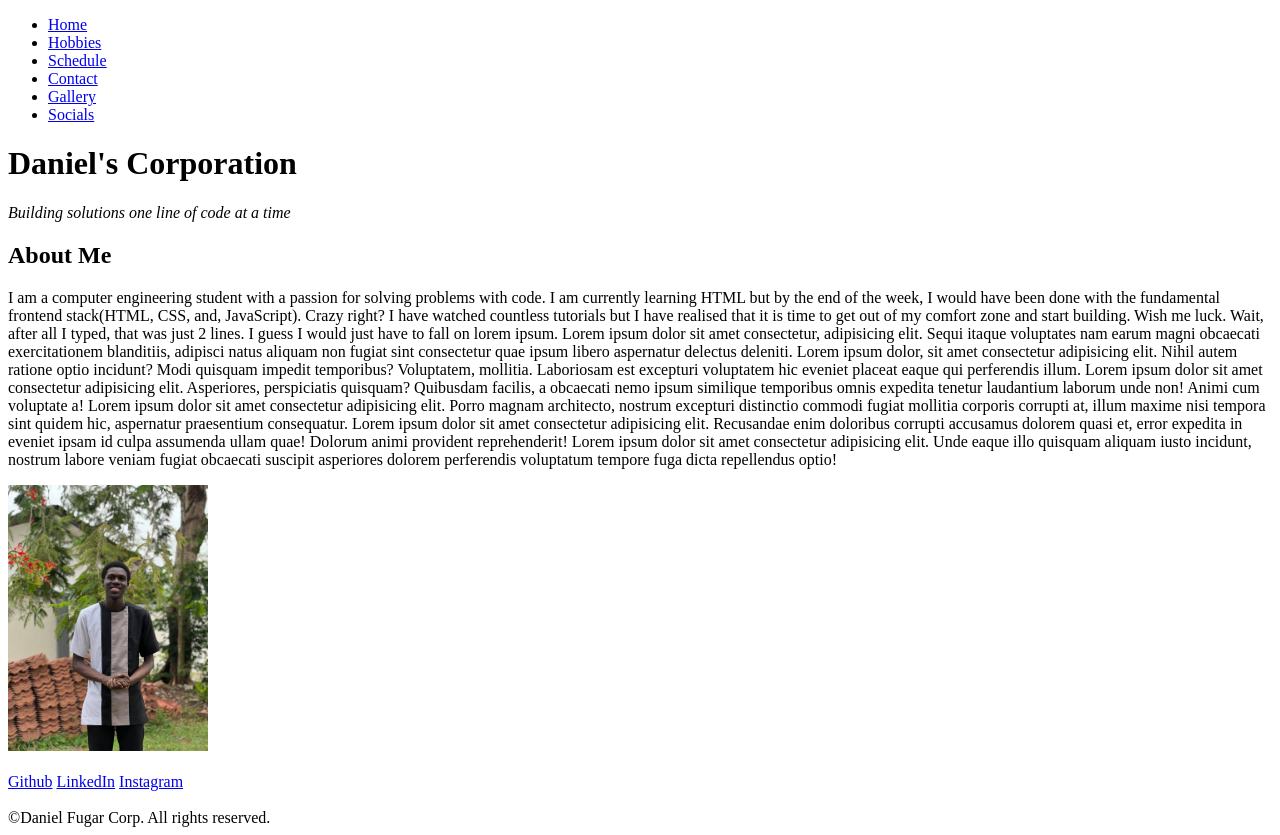
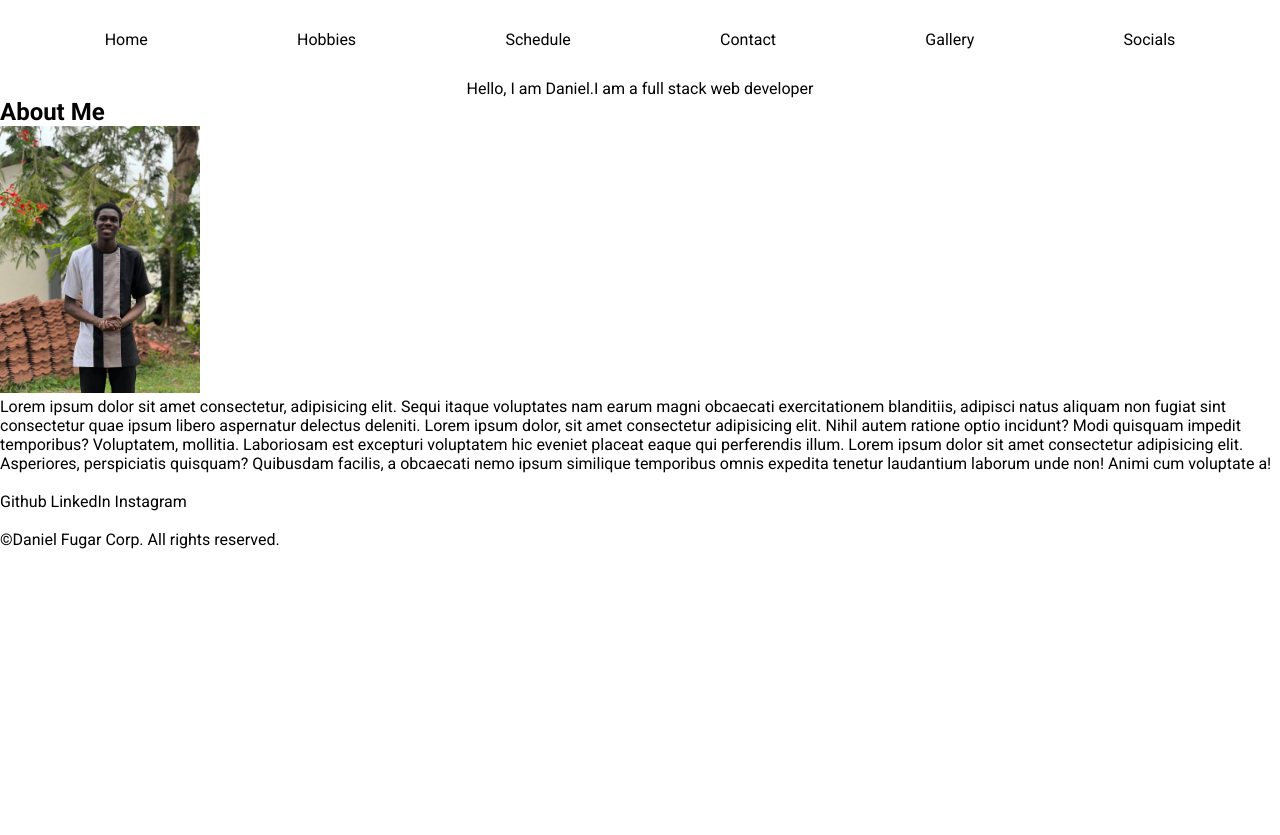
Before and after one commit to daniel-fugar/learning-html, a plain HTML site: page index.html in a window 1280 px wide. After the commit the page ends 800 px from the top, so only its background shows below. Drawn offline with Linux system fonts and the light colour scheme.

Commit message:
Adding CSS to my about me website. Just started

```diff
--- a/index.html
+++ b/index.html
@@ -4,6 +4,10 @@
   <meta charset="UTF-8" />
   <meta name="viewport" content="width=device-width, initial-scale=1.0" />
   <title>Home</title>
+  <link rel="stylesheet" href="style.css">
+  <link rel="preconnect" href="https://fonts.googleapis.com">
+  <link rel="preconnect" href="https://fonts.gstatic.com" crossorigin>
+  <link href="https://fonts.googleapis.com/css2?family=Roboto:ital,wght@0,100..900;1,100..900&display=swap" rel="stylesheet">
 </head>
 
 <body>
@@ -36,28 +40,26 @@
       </ul>
     </nav>
 
-    <h1>Daniel's Corporation</h1>
-    <p><em>Building solutions one line of code at a time</em></p>
+    <!-- <h1>Daniel's Corporation</h1>
+    <p><em>Building solutions one line of code at a time</em></p> -->
+
+    <section class="home">
+      <p>Hello, I am Daniel.</p>
+      <p>I am a full stack web developer</p>
+    </section>
   </header>
 
   <main>
     <section>
       <h2>About Me</h2>
+      <img src="images/profile-pic-2.jpg" alt="A picture of me" width="200px" loading="lazy">
       <p>
-        I am a computer engineering student with a passion for solving problems with code. I am currently learning HTML but by the end of the week, I would have been done with the fundamental frontend stack(HTML, CSS, and, JavaScript). Crazy right?
-        I have watched countless tutorials but I have realised that it is time to get out of my comfort zone and start building. Wish me luck. Wait, after all I typed, that was just 2 lines. I guess I would just have to fall on lorem ipsum. Lorem
-        ipsum dolor sit amet consectetur, adipisicing elit. Sequi itaque voluptates nam earum magni obcaecati exercitationem blanditiis, adipisci natus aliquam non fugiat sint consectetur quae ipsum libero aspernatur delectus deleniti.
+        Lorem ipsum dolor sit amet consectetur, adipisicing elit. Sequi itaque voluptates nam earum magni obcaecati exercitationem blanditiis, adipisci natus aliquam non fugiat sint consectetur quae ipsum libero aspernatur delectus deleniti.
         Lorem ipsum dolor, sit amet consectetur adipisicing elit. Nihil autem ratione optio incidunt? Modi quisquam impedit temporibus? Voluptatem, mollitia. Laboriosam est excepturi voluptatem hic eveniet placeat eaque qui perferendis illum.
         Lorem ipsum dolor sit amet consectetur adipisicing elit. Asperiores, perspiciatis quisquam? Quibusdam facilis, a obcaecati nemo ipsum similique temporibus omnis expedita tenetur laudantium laborum unde non! Animi cum voluptate a!
-        Lorem ipsum dolor sit amet consectetur adipisicing elit. Porro magnam architecto, nostrum excepturi distinctio commodi fugiat mollitia corporis corrupti at, illum maxime nisi tempora sint quidem hic, aspernatur praesentium consequatur.
-        Lorem ipsum dolor sit amet consectetur adipisicing elit. Recusandae enim doloribus corrupti accusamus dolorem quasi et, error expedita in eveniet ipsam id culpa assumenda ullam quae! Dolorum animi provident reprehenderit!
-        Lorem ipsum dolor sit amet consectetur adipisicing elit. Unde eaque illo quisquam aliquam iusto incidunt, nostrum labore veniam fugiat obcaecati suscipit asperiores dolorem perferendis voluptatum tempore fuga dicta repellendus optio!
       </p>
     </section>
 
-    <section>
-      <img src="images/profile-pic-2.jpg" alt="A picture of me" width="200px" loading="lazy">
-    </section>
     <br>
 
 
--- /dev/null
+++ b/style.css
@@ -0,0 +1,39 @@
+:root {
+  --primary-color: #19183B;
+  --secondary-color: #708993;
+  --accent-color: #A1C2BD;
+  --text-color: #E7F2EF;
+}
+
+* {
+  margin: 0;
+  padding: 0;
+  box-sizing: border-box;
+  font-family: 'Roboto', sans-serif;
+}
+
+ul {
+  display: flex;
+  list-style: none;
+  justify-content: space-around;
+}
+
+a {
+  text-decoration: none;
+  color: black;
+
+}
+
+nav {
+  padding: 30px;
+}
+
+nav li a:active {
+  text-decoration: underline;
+
+}
+
+.home {
+  display: flex;
+  justify-content: center;
+}
```
Also changed, not shown: contact.html (+2 -2 lines), gallery.html (+1 -0 lines), hobbies.html (+8 -7 lines), schedule.html (+1 -0 lines), icons/github-icon.png (added).
